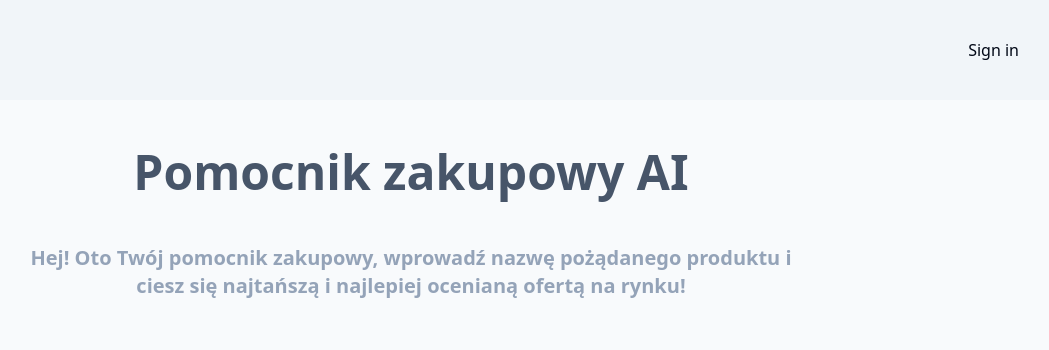
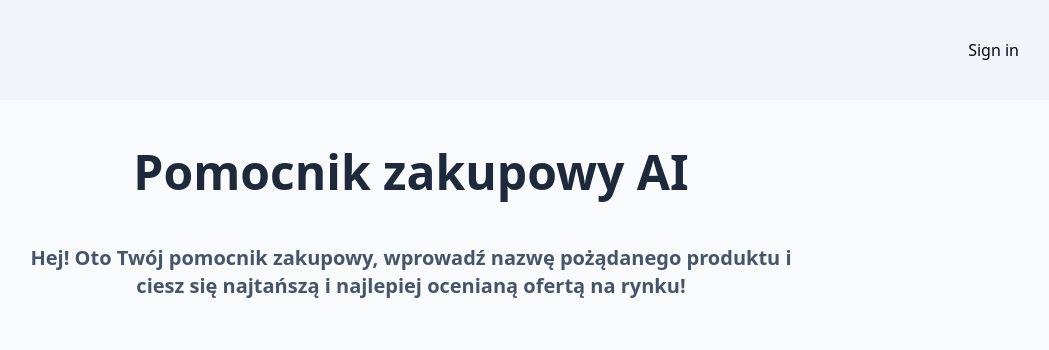
Before and after one commit to nerdbord/pomocnik-zakupowy-ai-m110a0ju, a Next.js app: page / in a window 1280 px wide. Shown: the top 350 px of the page, without its empty margins (229-1278 px from the left). Built offline with nearby package versions, Linux system fonts and the light colour scheme; no server answers.

Commit message:
style: title

```diff
--- a/src/app/(root)/(home)/page.tsx
+++ b/src/app/(root)/(home)/page.tsx
@@ -3,10 +3,10 @@ import { FormComponent } from "../../../components/form";
 export default function Home() {
   return (
     <div>
-      <h1 className="text-5xl font-semibold m-auto text-center mt-12 text-slate-600">
+      <h1 className="text-5xl font-semibold m-auto text-center mt-12 text-slate-800">
         Pomocnik zakupowy AI
       </h1>
-      <h2 className="max-w-[800px] text-xl font-semibold m-auto text-center mt-12 text-slate-400">
+      <h2 className="max-w-[800px] text-xl font-semibold m-auto text-center mt-12 text-slate-600">
         Hej! Oto Twój pomocnik zakupowy, wprowadź nazwę pożądanego produktu i
         ciesz się najtańszą i najlepiej ocenianą ofertą na rynku!
       </h2>
```
